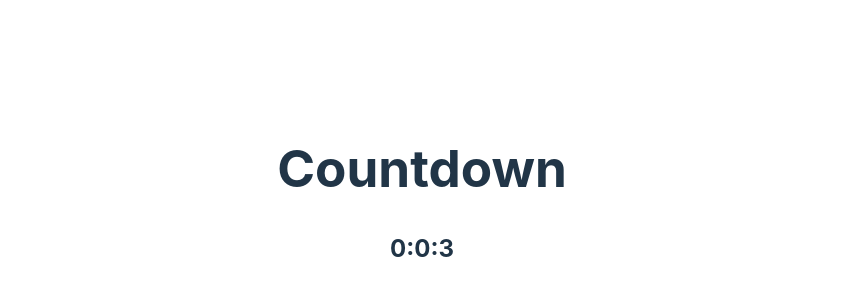
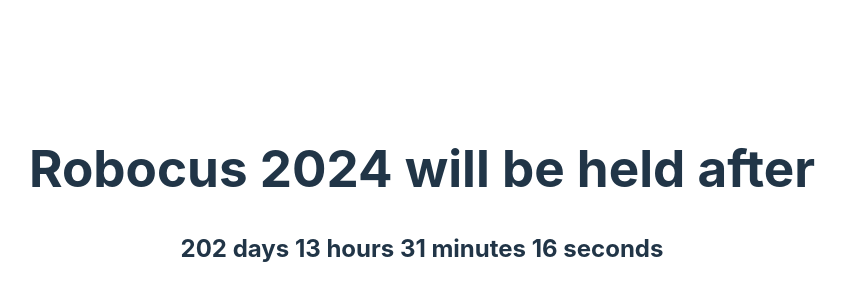
Before and after one commit to huyhoanFithcmus/Realtime, a React (Vite) app in the folder realtime/: page / in a window 1280 px wide. Shown: the part 204-504 px from the top of the page, without its empty margins (218-1064 px from the left). Built offline with nearby package versions, Linux system fonts and the light colour scheme.

Commit message:
thoi nghiem tuc, add countdown

```diff
--- a/realtime/src/App.tsx
+++ b/realtime/src/App.tsx
@@ -1,10 +1,15 @@
 import './App.css'
+import { BrowserRouter, Route, Routes } from 'react-router-dom'
 import CountDownPage from './pages/CountDownPage'
 
 function App() {
   return (
     <>
-      <CountDownPage />
+      <BrowserRouter>
+        <Routes>
+          <Route path='/' element={<CountDownPage />} />
+        </Routes>
+      </BrowserRouter>
     </>
   )
 }
--- a/realtime/src/pages/CountDownPage.tsx
+++ b/realtime/src/pages/CountDownPage.tsx
@@ -1,8 +1,9 @@
 import Countdown from 'react-countdown'
 
 export default function CountDownPage() {
+  const DeadlineTime = new Date('2024-07-30T00:00:00')
   // eslint-disable-next-line @typescript-eslint/no-explicit-any
-  const renderer = ({ hours, minutes, seconds, completed }: any) => {
+  const renderer = ({ days, hours, minutes, seconds, completed }: any) => {
     if (completed) {
       // Render a completed state
       return (
@@ -16,9 +17,9 @@
       // Render a countdown
       return (
         <>
-          <h1>Countdown</h1>
+          <h1>Robocus 2024 will be held after</h1>
           <h2>
-            {hours}:{minutes}:{seconds}
+            {days} days {hours} hours {minutes} minutes {seconds} seconds
           </h2>
         </>
       )
@@ -27,7 +28,7 @@
   return (
     <>
       <div>
-        <Countdown date={Date.now() + 10000} renderer={renderer} />
+        <Countdown date={DeadlineTime} renderer={renderer} />
       </div>
     </>
   )
```
